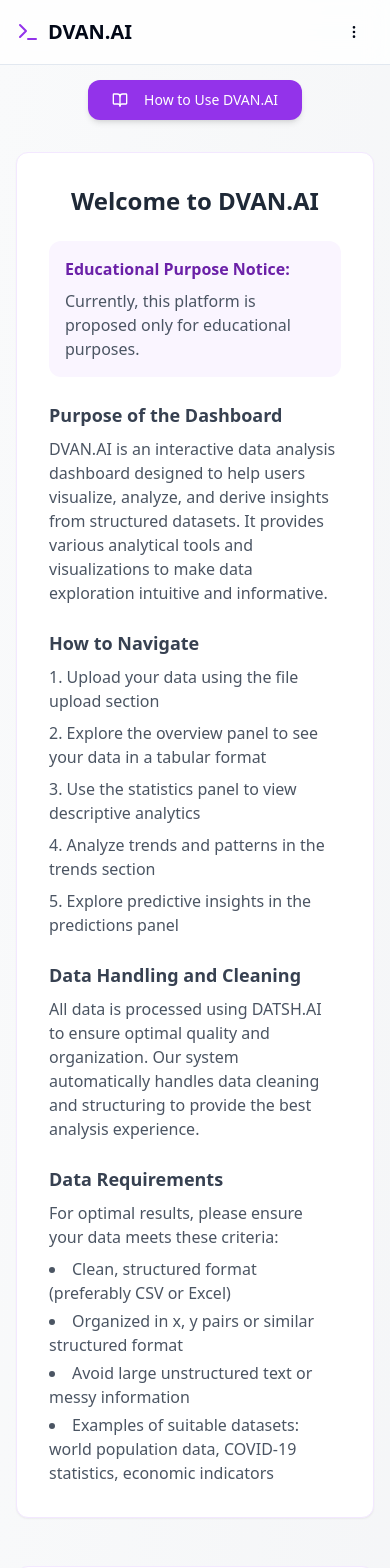
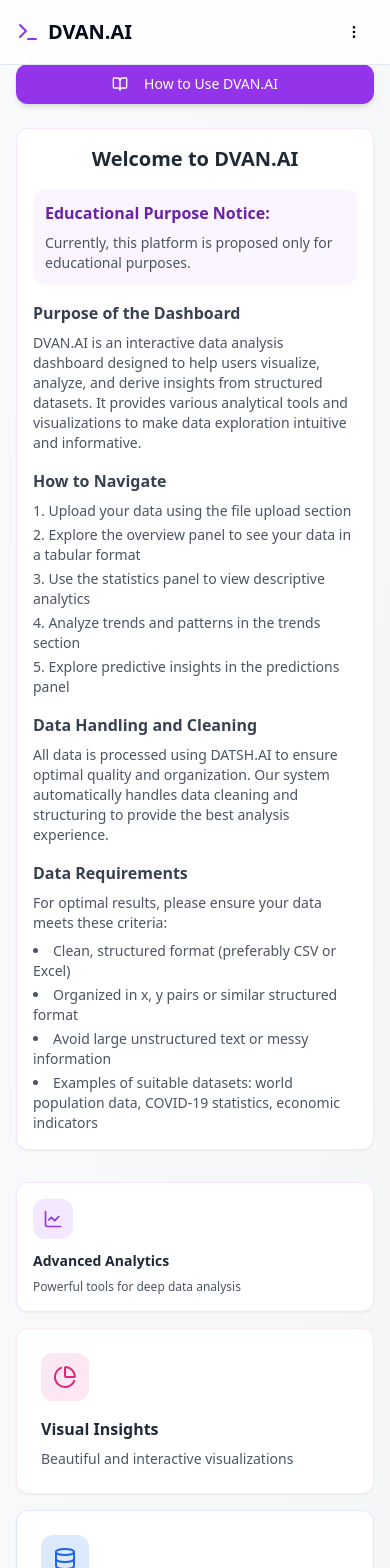
Before and after one commit to 2KRISHNAYADAV/DVAN.AI, a React (Vite) app: page / in a window 390 px wide. Shown: the top 1568 px of the page. Built offline with nearby package versions, Linux system fonts and the light colour scheme.

Commit message:
Make code fully responsive
Updated the codebase to ensure full responsiveness across all components and pages without introducing any errors.
[skip gpt_engineer]

```diff
--- a/src/pages/Index.tsx
+++ b/src/pages/Index.tsx
@@ -42,37 +42,37 @@ const Index = () => {
   return (
     <div className="min-h-screen bg-gradient-to-br from-gray-50 to-gray-100">
       <Navigation />
-      <div className="max-w-7xl mx-auto px-4 py-12 pt-20">
+      <div className="max-w-7xl mx-auto px-4 sm:px-6 lg:px-8 py-8 sm:py-12 pt-16 sm:pt-20">
         {/* Description Button */}
-        <div className="text-center mb-8">
+        <div className="text-center mb-6 sm:mb-8">
           <Button
             onClick={scrollToDescription}
-            className="bg-purple-600 hover:bg-purple-700 text-white px-6 py-3 rounded-lg shadow-md transition-all"
+            className="bg-purple-600 hover:bg-purple-700 text-white px-4 sm:px-6 py-2 sm:py-3 rounded-lg shadow-md transition-all w-full sm:w-auto"
           >
-            <BookOpen className="w-5 h-5 mr-2" />
+            <BookOpen className="w-4 h-4 sm:w-5 sm:h-5 mr-2" />
             How to Use DVAN.AI
           </Button>
         </div>
 
         {data.length === 0 ? (
-          <div className="max-w-4xl mx-auto">
+          <div className="max-w-4xl mx-auto space-y-8">
             {/* Description Section */}
-            <div ref={descriptionRef} className="bg-white p-8 rounded-xl shadow-sm border border-purple-100 mb-12 animate-fade-in">
-              <h2 className="text-2xl font-bold text-gray-800 mb-6 text-center">Welcome to DVAN.AI</h2>
-              <div className="text-gray-600 space-y-6">
-                <div className="p-4 bg-purple-50 rounded-lg">
+            <div ref={descriptionRef} className="bg-white p-4 sm:p-8 rounded-xl shadow-sm border border-purple-100 animate-fade-in">
+              <h2 className="text-xl sm:text-2xl font-bold text-gray-800 mb-4 sm:mb-6 text-center">Welcome to DVAN.AI</h2>
+              <div className="text-gray-600 space-y-4 sm:space-y-6">
+                <div className="p-3 sm:p-4 bg-purple-50 rounded-lg">
                   <p className="text-purple-800 font-semibold mb-2">Educational Purpose Notice:</p>
-                  <p>Currently, this platform is proposed only for educational purposes.</p>
+                  <p className="text-sm sm:text-base">Currently, this platform is proposed only for educational purposes.</p>
                 </div>
 
                 <div>
-                  <h3 className="text-lg font-semibold text-gray-700 mb-2">Purpose of the Dashboard</h3>
-                  <p>DVAN.AI is an interactive data analysis dashboard designed to help users visualize, analyze, and derive insights from structured datasets. It provides various analytical tools and visualizations to make data exploration intuitive and informative.</p>
+                  <h3 className="text-base sm:text-lg font-semibold text-gray-700 mb-2">Purpose of the Dashboard</h3>
+                  <p className="text-sm sm:text-base">DVAN.AI is an interactive data analysis dashboard designed to help users visualize, analyze, and derive insights from structured datasets. It provides various analytical tools and visualizations to make data exploration intuitive and informative.</p>
                 </div>
 
                 <div>
-                  <h3 className="text-lg font-semibold text-gray-700 mb-2">How to Navigate</h3>
-                  <ol className="list-decimal list-inside space-y-2">
+                  <h3 className="text-base sm:text-lg font-semibold text-gray-700 mb-2">How to Navigate</h3>
+                  <ol className="list-decimal list-inside space-y-1 sm:space-y-2 text-sm sm:text-base">
                     <li>Upload your data using the file upload section</li>
                     <li>Explore the overview panel to see your data in a tabular format</li>
                     <li>Use the statistics panel to view descriptive analytics</li>
@@ -82,14 +82,14 @@ const Index = () => {
                 </div>
 
                 <div>
-                  <h3 className="text-lg font-semibold text-gray-700 mb-2">Data Handling and Cleaning</h3>
-                  <p>All data is processed using DATSH.AI to ensure optimal quality and organization. Our system automatically handles data cleaning and structuring to provide the best analysis experience.</p>
+                  <h3 className="text-base sm:text-lg font-semibold text-gray-700 mb-2">Data Handling and Cleaning</h3>
+                  <p className="text-sm sm:text-base">All data is processed using DATSH.AI to ensure optimal quality and organization. Our system automatically handles data cleaning and structuring to provide the best analysis experience.</p>
                 </div>
 
                 <div>
-                  <h3 className="text-lg font-semibold text-gray-700 mb-2">Data Requirements</h3>
-                  <p>For optimal results, please ensure your data meets these criteria:</p>
-                  <ul className="list-disc list-inside mt-2 space-y-1">
+                  <h3 className="text-base sm:text-lg font-semibold text-gray-700 mb-2">Data Requirements</h3>
+                  <p className="text-sm sm:text-base">For optimal results, please ensure your data meets these criteria:</p>
+                  <ul className="list-disc list-inside mt-2 space-y-1 text-sm sm:text-base">
                     <li>Clean, structured format (preferably CSV or Excel)</li>
                     <li>Organized in x, y pairs or similar structured format</li>
                     <li>Avoid large unstructured text or messy information</li>
@@ -100,14 +100,15 @@ const Index = () => {
             </div>
 
             {/* Features Grid */}
-            <div className="grid grid-cols-1 md:grid-cols-2 lg:grid-cols-4 gap-6 mb-12">
-              <div className="p-6 bg-white rounded-xl shadow-sm border border-purple-100 hover:shadow-md transition-shadow">
-                <div className="w-12 h-12 bg-purple-100 rounded-lg flex items-center justify-center mb-4">
-                  <LineChart className="w-6 h-6 text-purple-600" />
+            <div className="grid grid-cols-1 sm:grid-cols-2 lg:grid-cols-4 gap-4 sm:gap-6">
+              <div className="p-4 sm:p-6 bg-white rounded-xl shadow-sm border border-purple-100 hover:shadow-md transition-shadow">
+                <div className="w-10 sm:w-12 h-10 sm:h-12 bg-purple-100 rounded-lg flex items-center justify-center mb-3 sm:mb-4">
+                  <LineChart className="w-5 sm:w-6 h-5 sm:h-6 text-purple-600" />
                 </div>
-                <h3 className="font-semibold text-gray-800 mb-2">Advanced Analytics</h3>
-                <p className="text-gray-600 text-sm">Powerful tools for deep data analysis</p>
+                <h3 className="font-semibold text-gray-800 mb-2 text-sm sm:text-base">Advanced Analytics</h3>
+                <p className="text-xs sm:text-sm text-gray-600">Powerful tools for deep data analysis</p>
               </div>
+
               <div className="p-6 bg-white rounded-xl shadow-sm border border-pink-100 hover:shadow-md transition-shadow">
                 <div className="w-12 h-12 bg-pink-100 rounded-lg flex items-center justify-center mb-4">
                   <PieChart className="w-6 h-6 text-pink-600" />
@@ -129,9 +130,9 @@ const Index = () => {
                 <h3 className="font-semibold text-gray-800 mb-2">AI Powered</h3>
                 <p className="text-gray-600 text-sm">Smart insights and predictions</p>
               </div>
+
             </div>
 
-            {/* Analysis Methods Section */}
             <AnalysisMethods />
 
             {/* Inferential Analysis Section */}
@@ -148,25 +149,26 @@ const Index = () => {
             <div className="mt-8 bg-white p-8 rounded-2xl shadow-sm border border-purple-100">
               <FileUpload onFileUpload={handleFileUpload} />
             </div>
+
           </div>
         ) : (
           <Dashboard data={data} columns={columns} />
         )}
 
         {/* Contact Section */}
-        <div className="max-w-4xl mx-auto mt-16">
-          <div className="bg-white rounded-xl shadow-sm border border-purple-100 p-8">
-            <div className="text-center space-y-4 mb-8">
-              <div className="flex items-center justify-center space-x-3 mb-4">
-                <Mail className="w-6 h-6 text-purple-600" />
-                <h2 className="text-2xl font-semibold text-gray-800">Contact Us</h2>
+        <div className="max-w-4xl mx-auto mt-8 sm:mt-16">
+          <div className="bg-white rounded-xl shadow-sm border border-purple-100 p-4 sm:p-8">
+            <div className="text-center space-y-3 sm:space-y-4 mb-6 sm:mb-8">
+              <div className="flex items-center justify-center space-x-2 sm:space-x-3 mb-3 sm:mb-4">
+                <Mail className="w-5 sm:w-6 h-5 sm:h-6 text-purple-600" />
+                <h2 className="text-xl sm:text-2xl font-semibold text-gray-800">Contact Us</h2>
               </div>
-              <p className="text-gray-600">
+              <p className="text-sm sm:text-base text-gray-600">
                 Have questions or need assistance? Feel free to reach out to us using the form below or email us directly at:
               </p>
               <a
                 href="mailto:darya780945@gmail.com"
-                className="inline-flex items-center space-x-2 text-lg font-medium text-purple-600 hover:text-purple-700 transition-colors"
+                className="inline-flex items-center space-x-2 text-base sm:text-lg font-medium text-purple-600 hover:text-purple-700 transition-colors"
               >
                 <span>darya780945@gmail.com</span>
               </a>
@@ -177,21 +179,21 @@ const Index = () => {
         </div>
 
         {/* Social Media Links */}
-        <div className="max-w-4xl mx-auto mt-16 mb-8">
-          <div className="bg-white rounded-xl shadow-sm border border-purple-100 p-8">
-            <div className="text-center space-y-6">
-              <h2 className="text-2xl font-semibold text-gray-800 mb-6">Connect With Me</h2>
-              <div className="flex justify-center space-x-8">
+        <div className="max-w-4xl mx-auto mt-8 sm:mt-16 mb-6 sm:mb-8">
+          <div className="bg-white rounded-xl shadow-sm border border-purple-100 p-4 sm:p-8">
+            <div className="text-center space-y-4 sm:space-y-6">
+              <h2 className="text-xl sm:text-2xl font-semibold text-gray-800 mb-4 sm:mb-6">Connect With Me</h2>
+              <div className="flex flex-wrap justify-center gap-4 sm:gap-8">
                 <a
                   href="https://www.instagram.com/krishnayaduvansy58/"
                   target="_blank"
                   rel="noopener noreferrer"
                   className="group flex flex-col items-center space-y-2 transition-transform hover:scale-110"
                 >
-                  <div className="w-12 h-12 bg-gradient-to-br from-purple-500 to-pink-500 rounded-lg flex items-center justify-center transform transition-all duration-300 group-hover:rotate-6">
-                    <Instagram className="w-6 h-6 text-white" />
+                  <div className="w-10 sm:w-12 h-10 sm:h-12 bg-gradient-to-br from-purple-500 to-pink-500 rounded-lg flex items-center justify-center transform transition-all duration-300 group-hover:rotate-6">
+                    <Instagram className="w-5 sm:w-6 h-5 sm:h-6 text-white" />
                   </div>
-                  <span className="text-sm text-gray-600 group-hover:text-purple-600">Instagram</span>
+                  <span className="text-xs sm:text-sm text-gray-600 group-hover:text-purple-600">Instagram</span>
                 </a>
 
                 <a
@@ -217,6 +219,7 @@ const Index = () => {
                   </div>
                   <span className="text-sm text-gray-600 group-hover:text-blue-600">LinkedIn</span>
                 </a>
+
               </div>
             </div>
           </div>
```
